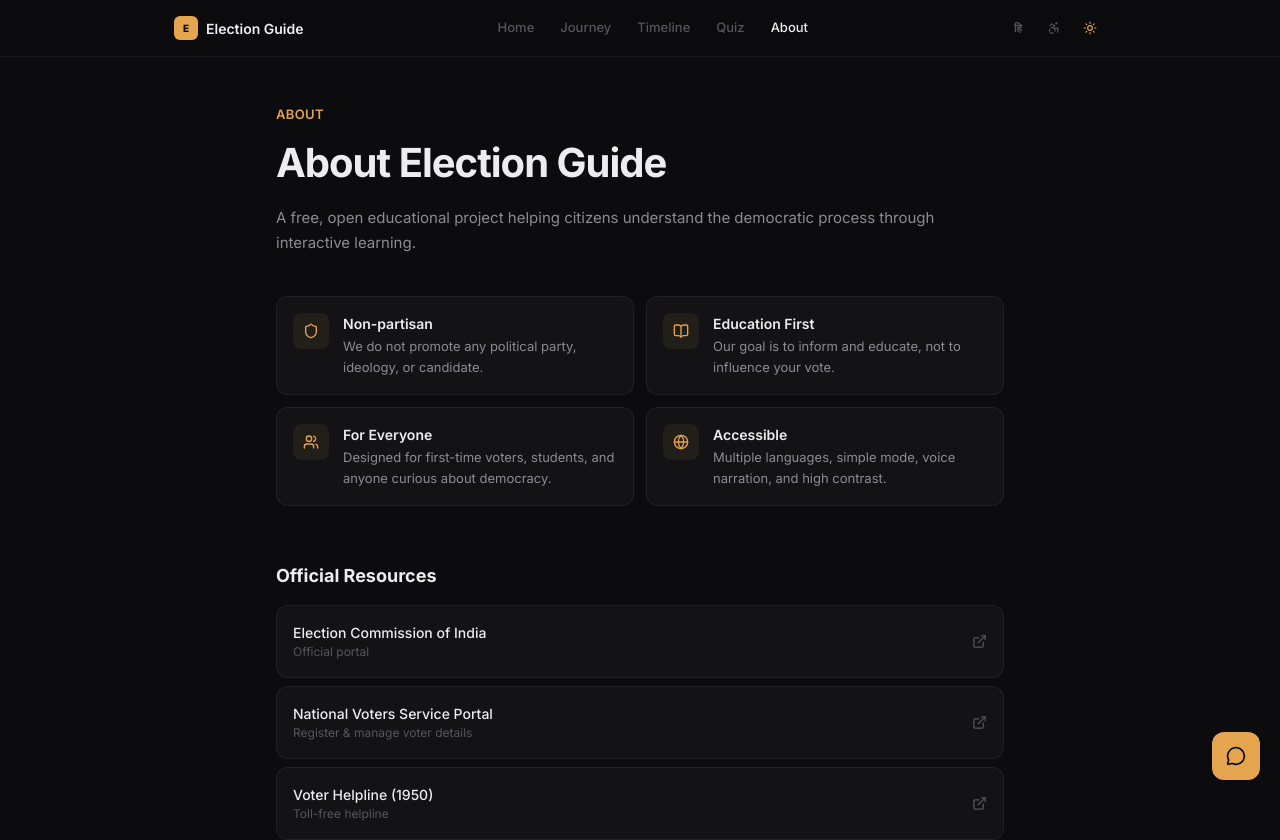
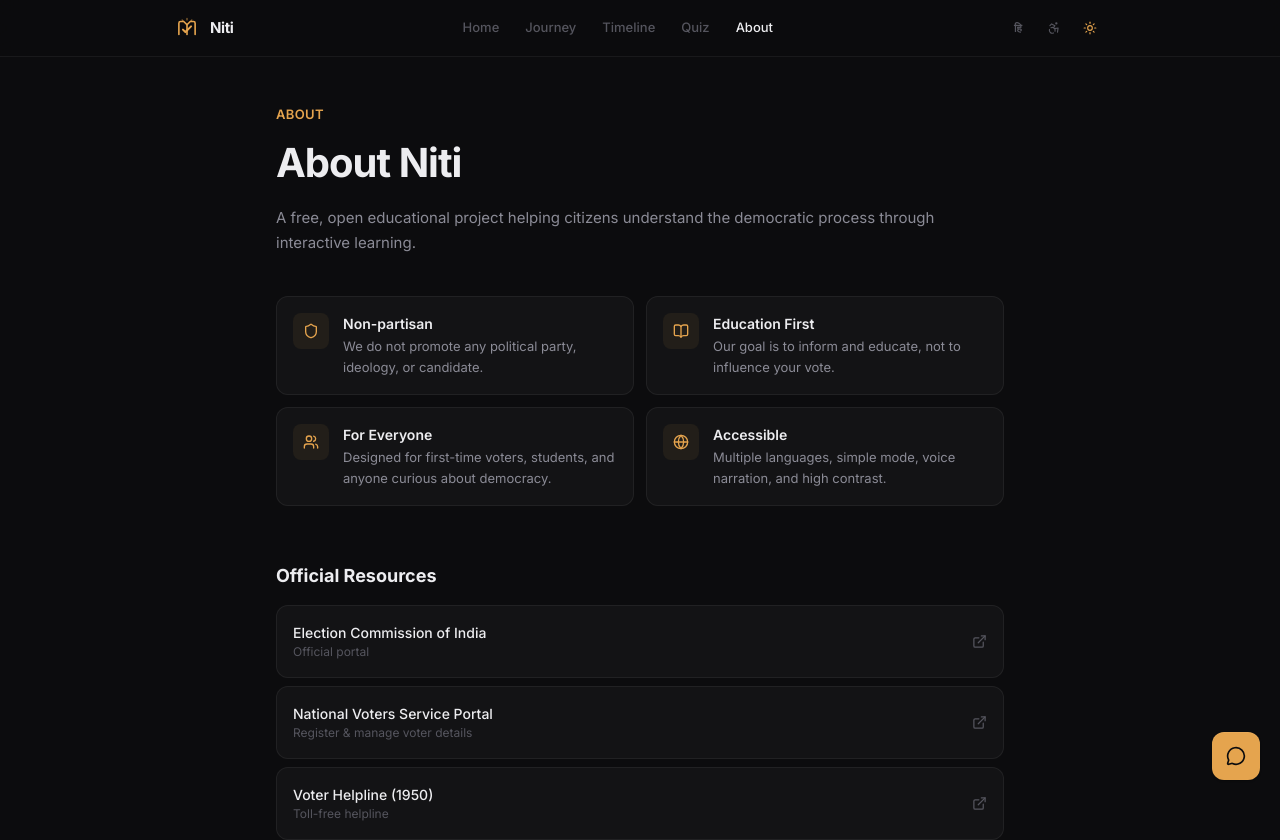
Before and after one commit to ArnevGaur/election, a Next.js app: page /about in a window 1280 px wide. Shown: the top 840 px of the page. Built offline with nearby package versions, Linux system fonts and the light colour scheme.

Commit message:
feat: rebrand project to Niti and add custom logo component

```diff
--- a/src/app/about/page.js
+++ b/src/app/about/page.js
@@ -30,7 +30,7 @@ export default function AboutPage() {
           {t({ en: 'About', hi: 'परिचय' })}
         </p>
         <h1 className="text-[clamp(1.75rem,4vw,2.5rem)] font-bold tracking-tight mb-3" style={{ color: 'var(--color-text-primary)' }}>
-          {t({ en: 'About Election Guide', hi: 'इलेक्शन गाइड के बारे में' })}
+          {t({ en: 'About Niti', hi: 'नीति के बारे में' })}
         </h1>
         <p className="text-[15px] leading-[1.7]" style={{ color: 'var(--color-text-secondary)' }}>
           {t({ en: 'A free, open educational project helping citizens understand the democratic process through interactive learning.', hi: 'एक मुफ्त शैक्षिक परियोजना जो नागरिकों को लोकतांत्रिक प्रक्रिया समझने में मदद करती है।' })}
--- a/src/app/api/chat/route.js
+++ b/src/app/api/chat/route.js
@@ -18,7 +18,7 @@ export async function POST(request) {
     const genAI = new GoogleGenerativeAI(apiKey);
     const model = genAI.getGenerativeModel({ model: 'gemini-2.0-flash' });
 
-    const systemPrompt = `You are an Election Guide Assistant for Indian elections.
+    const systemPrompt = `You are Niti, an AI assistant for Indian elections.
 You help users understand the election process in simple, neutral language.
 Current context: The user is on the "${context}" page.
 Language preference: ${language === 'hi' ? 'Hindi' : 'English'}
--- a/src/app/layout.js
+++ b/src/app/layout.js
@@ -12,9 +12,9 @@ const inter = Inter({
 });
 
 export const metadata = {
-  title: 'Election Guide Assistant — Understand Elections in Minutes',
-  description: 'An interactive, educational web app that helps you understand the complete election process through step-by-step guidance, AI chat, visual timelines, and quizzes.',
-  keywords: 'election, voting, democracy, voter registration, India elections, election guide',
+  title: 'Niti — Understand Democracy in Minutes',
+  description: 'An interactive, educational platform that helps you understand the complete election process through step-by-step guidance, AI chat, visual timelines, and quizzes.',
+  keywords: 'Niti, election, voting, democracy, voter registration, India elections, election guide',
 };
 
 export default function RootLayout({ children }) {
--- a/src/components/chat/ChatWidget.jsx
+++ b/src/components/chat/ChatWidget.jsx
@@ -65,7 +65,7 @@ export default function ChatWidget() {
                 </div>
                 <div>
                   <p className="text-[13px] font-semibold" style={{ color: 'var(--color-text-primary)' }}>
-                    {t({ en: 'Election Assistant', hi: 'चुनाव सहायक' })}
+                    {t({ en: 'Niti Assistant', hi: 'नीति सहायक' })}
                   </p>
                   <p className="text-[11px]" style={{ color: 'var(--color-text-tertiary)' }}>
                     {t({ en: 'Ask anything', hi: 'कुछ भी पूछें' })}
--- a/src/components/layout/Footer.jsx
+++ b/src/components/layout/Footer.jsx
@@ -1,6 +1,7 @@
 'use client';
 import Link from 'next/link';
 import { useApp } from '@/context/AppContext';
+import Logo from '@/components/ui/Logo';
 
 export default function Footer() {
   const { t } = useApp();
@@ -12,8 +13,8 @@ export default function Footer() {
         <div className="grid grid-cols-1 sm:grid-cols-3 gap-10">
           <div>
             <div className="flex items-center gap-2 mb-3">
-              <div className="w-5 h-5 rounded-[5px] flex items-center justify-center text-[9px] font-extrabold" style={{ background: 'var(--color-accent)', color: '#0c0c0e' }}>E</div>
-              <span className="font-semibold text-[13px]" style={{ color: 'var(--color-text-primary)' }}>Election Guide</span>
+              <Logo size={20} />
+              <span className="font-bold text-[13px] tracking-tight" style={{ color: 'var(--color-text-primary)' }}>Niti</span>
             </div>
             <p className="text-[13px] leading-relaxed max-w-xs" style={{ color: 'var(--color-text-tertiary)' }}>
               {t({ en: 'Making democracy accessible through education.', hi: 'शिक्षा के माध्यम से लोकतंत्र को सुलभ बनाना।' })}
--- a/src/components/layout/Navbar.jsx
+++ b/src/components/layout/Navbar.jsx
@@ -6,6 +6,7 @@ import { motion, AnimatePresence } from 'framer-motion';
 import { Sun, Moon, Menu, X, Accessibility } from 'lucide-react';
 import { useApp } from '@/context/AppContext';
 import Toggle from '@/components/ui/Toggle';
+import Logo from '@/components/ui/Logo';
 
 const navLinks = [
   { href: '/', label: { en: 'Home', hi: 'होम' } },
@@ -28,15 +29,10 @@ export default function Navbar() {
       <div className="max-w-[980px] mx-auto px-6">
         <div className="flex items-center justify-between h-14">
           {/* Logo */}
-          <Link href="/" className="flex items-center gap-2 group">
-            <div
-              className="w-6 h-6 rounded-md flex items-center justify-center text-[10px] font-extrabold"
-              style={{ background: 'var(--color-accent)', color: '#0c0c0e' }}
-            >
-              E
-            </div>
-            <span className="font-semibold text-[14px]" style={{ color: 'var(--color-text-primary)' }}>
-              Election Guide
+          <Link href="/" className="flex items-center gap-2.5 group">
+            <Logo size={26} />
+            <span className="font-bold text-[15px] tracking-tight" style={{ color: 'var(--color-text-primary)' }}>
+              Niti
             </span>
           </Link>
 
--- /dev/null
+++ b/src/components/ui/Logo.jsx
@@ -0,0 +1,48 @@
+'use client';
+
+export default function Logo({ size = 24, className = '' }) {
+  return (
+    <svg
+      width={size}
+      height={size}
+      viewBox="0 0 32 32"
+      fill="none"
+      xmlns="http://www.w3.org/2000/svg"
+      className={className}
+    >
+      {/* Book base */}
+      <path
+        d="M6 24V10a2 2 0 012-2h4l4 4 4-4h4a2 2 0 012 2v14"
+        stroke="var(--color-accent)"
+        strokeWidth="2"
+        strokeLinecap="round"
+        strokeLinejoin="round"
+        fill="none"
+      />
+      {/* Center spine */}
+      <path
+        d="M16 12v12"
+        stroke="var(--color-accent)"
+        strokeWidth="2"
+        strokeLinecap="round"
+      />
+      {/* Checkmark */}
+      <path
+        d="M11 18l3 3 7-7"
+        stroke="var(--color-accent)"
+        strokeWidth="2.5"
+        strokeLinecap="round"
+        strokeLinejoin="round"
+        fill="none"
+      />
+      {/* Sun rays */}
+      <path
+        d="M16 4v2M22 6l-1.5 1.5M10 6l1.5 1.5"
+        stroke="var(--color-accent)"
+        strokeWidth="1.5"
+        strokeLinecap="round"
+        opacity="0.6"
+      />
+    </svg>
+  );
+}
--- a/src/context/ChatContext.jsx
+++ b/src/context/ChatContext.jsx
@@ -8,7 +8,7 @@ export function ChatProvider({ children }) {
   const [messages, setMessages] = useState([
     {
       role: 'assistant',
-      content: "👋 Hi! I'm your Election Guide Assistant. Ask me anything about elections — registration, voting, candidates, or results!",
+      content: "👋 Hi! I'm your Niti assistant. Ask me anything about elections — registration, voting, candidates, or results!",
       timestamp: Date.now()
     }
   ]);
```
Also changed, not shown: public/logo.png (added).
